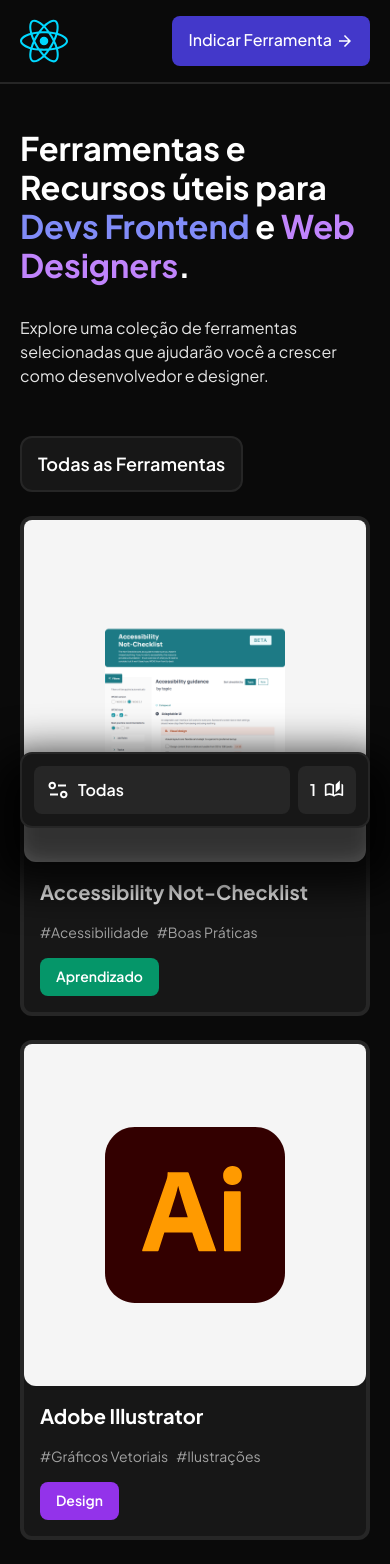
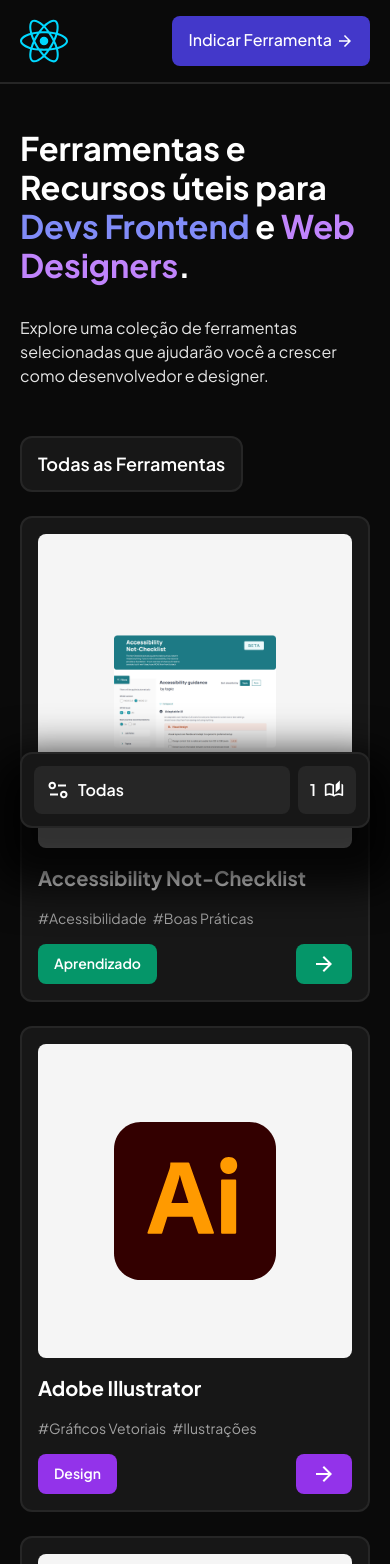
Before and after one commit to SnayderRodrigues/frontcards, a React (Vite) app: page / in a window 390 px wide. Shown: the top 1564 px of the page. Built offline with nearby package versions, Linux system fonts and the light colour scheme.

Commit message:
update: Update styles for Card.jsx component

```diff
--- a/src/components/Card.jsx
+++ b/src/components/Card.jsx
@@ -11,21 +11,22 @@
 
   return (
     <div
-      className="group w-full relative flex flex-col justify-between bg-neutral-900 border-4 border-neutral-800 rounded-xl overflow-hidden transition-colors ease-in cursor-pointer md:hover:border-neutral-600"
+      className="group w-full relative flex flex-col justify-between gap-4 p-4 bg-neutral-900 border-2 border-neutral-800 rounded-xl overflow-hidden transition-colors ease-in cursor-pointer md:hover:border-neutral-600"
       onClick={handleClick}
     >
-      <div className="aspect-square flex items-center justify-center bg-neutral-100 rounded-b-xl">
+      <div className="aspect-square flex items-center justify-center bg-neutral-100 rounded-lg">
         <img src={tool.image} alt={tool.title} className="w-2/3 p-6" />
       </div>
-      <div className="flex-1 flex flex-col gap-4 p-4">
+      <div className="flex-1 flex flex-col gap-4">
         <span className="text-xl md:text-2xl font-bold">{tool.title}</span>
-        <span className="flex-1 flex flex-wrap gap-2 text-sm text-neutral-400">
+        <span className="flex-1 flex flex-wrap gap-[6px] text-sm text-neutral-400">
           {tool.tags.map((tag, index) => (
             <span key={index} className="shrink-0">
               #{tag}
             </span>
           ))}
         </span>
+        <div className="flex justify-between gap-2">
           <div
             className={`w-fit flex items-center justify-center text-sm font-semibold text-white px-4 py-2 rounded-lg ${
               tool.category === "Frontend" ? "bg-indigo-700" : ""
@@ -35,15 +36,33 @@
           >
             <span className="mb-[2px]">{tool.category}</span>
           </div>
+          <div
+            className={`w-fit md:hidden flex items-center justify-center text-sm font-semibold text-white px-4 py-2 rounded-lg ${
+              tool.category === "Frontend" ? "bg-indigo-700" : ""
+            } ${tool.category === "Design" ? "bg-purple-600" : ""} ${
+              tool.category === "Aprendizado" ? "bg-emerald-600" : ""
+            } ${tool.category === "Criadores" ? "bg-rose-600" : ""}`}
+          >
+            <svg
+              xmlns="http://www.w3.org/2000/svg"
+              width="24px"
+              height="24px"
+              viewBox="0 -960 960 960"
+              fill="#fff"
+            >
+              <path d="M647-440H160v-80h487L423-744l57-56 320 320-320 320-57-56 224-224Z" />
+            </svg>
+          </div>
+        </div>
       </div>
       <div
-        className={`hidden md:flex items-center gap-1 absolute top-2 right-2 z-10 text-sm ${
+        className={`hidden md:flex items-center gap-1 absolute top-[18px] right-[18px] z-10 text-sm ${
           tool.category === "Frontend" ? "bg-indigo-700" : ""
         } ${tool.category === "Design" ? "bg-purple-600" : ""} ${
           tool.category === "Aprendizado" ? "bg-emerald-600" : ""
         } ${
           tool.category === "Criadores" ? "bg-rose-600" : ""
-        } px-3 py-2 rounded-lg opacity-0 transition-opacity group-hover:opacity-100`}
+        } px-3 py-2 rounded-md opacity-0 transition-opacity group-hover:opacity-100`}
       >
         <span className="mb-[2px]">Mais Informações</span>
         <svg
```
Lines whose indentation alone changed are shown as unchanged.
